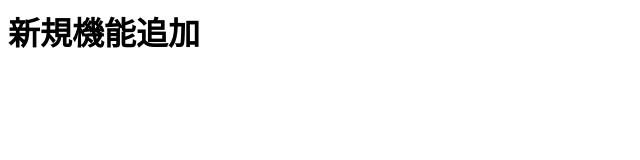
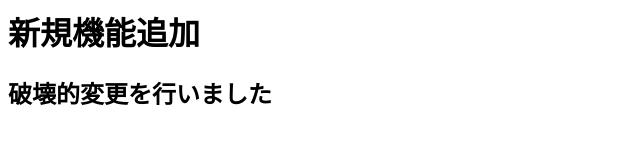
Before and after one commit to Kento-Ishizaki/release-notes-test, a plain HTML site: page index.html in a window 1280 px wide. Shown: the whole page, without its empty margins (0-640 px from the left). Drawn offline with Linux system fonts and the light colour scheme.

Commit message:
fix: breaking changes

```diff
--- a/index.html
+++ b/index.html
@@ -1 +1,2 @@
 <h1>新規機能追加</h1>
+<h2>破壊的変更を行いました</h2>
```
Also changed, not shown: 1 other file.
